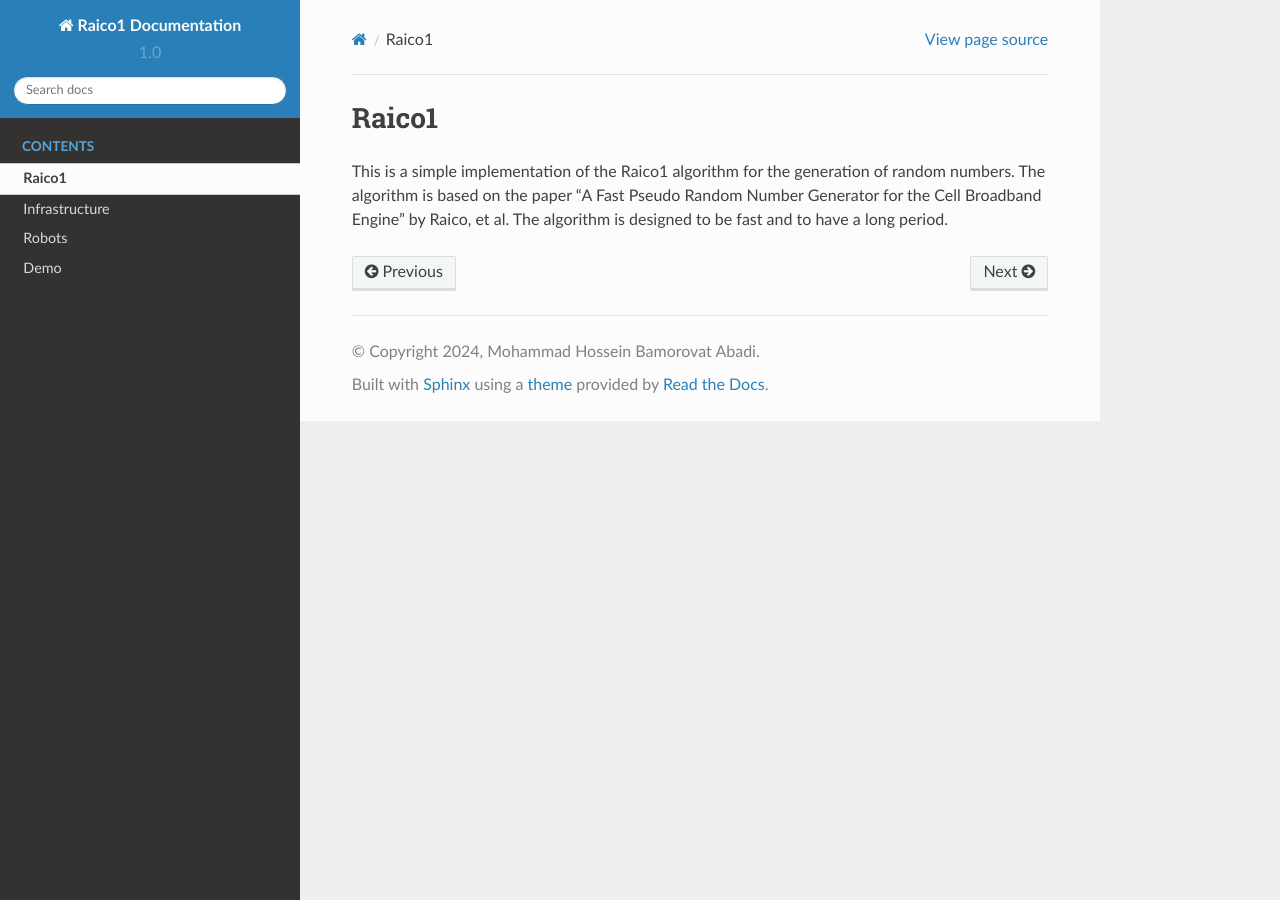
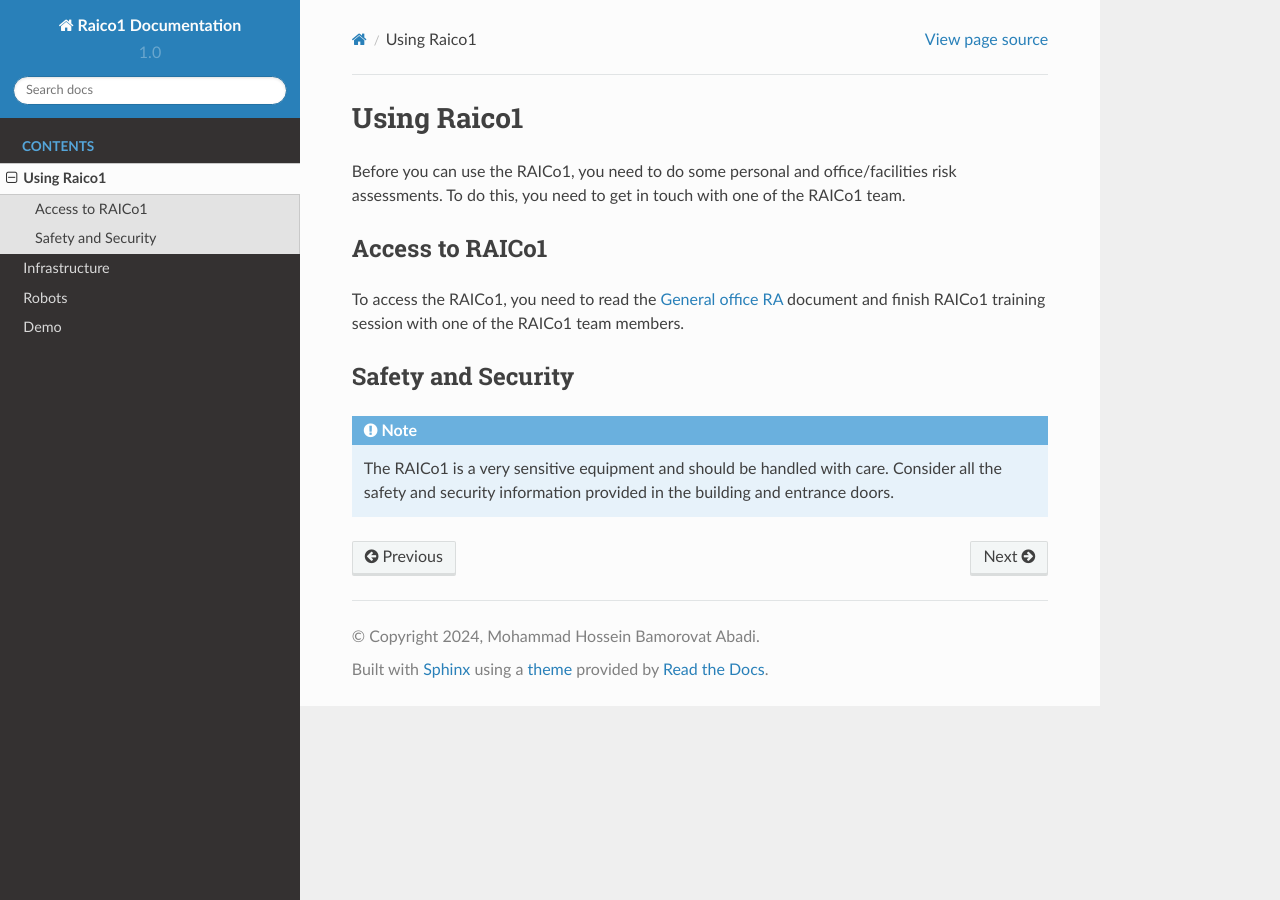
Before and after one commit to UoM-RAICo1/raico-docs, a Sphinx documentation site: the page built from source/raico1/index.rst, in a window 1280 px wide. Built offline with Sphinx 7.4.7 and the Read the Docs theme 2.0.0, drawn with Linux system fonts in a browser that asks for light colours.

Commit message:
Add gitignore, require and edit some details in use raico.rst file

```diff
--- /dev/null
+++ b/requirements.txt
@@ -0,0 +1,2 @@
+sphinx
+sphinx_rtd_theme
--- a/source/raico1/index.rst
+++ b/source/raico1/index.rst
@@ -1,4 +1,24 @@
-Raico1
-======
 
-This is a simple implementation of the Raico1 algorithm for the generation of random numbers. The algorithm is based on the paper "A Fast Pseudo Random Number Generator for the Cell Broadband Engine" by Raico, et al. The algorithm is designed to be fast and to have a long period.
+.. _General office RA: https://livemanchesterac.sharepoint.com/:w:/r/sites/UOM-PS-FSE-RiskAssessments/_layouts/15/Doc.aspx?sourcedoc=%7B51DD5EE0-8198-402F-90D9-E1328683CF42%7D&file=EEE_RAICo1_REEL_General%20Office.docx&action=default&mobileredirect=true
+.. .. _RAICo1 team: https://www.reel.fr/en/raico1/
+.. _using_raico1:
+
+Using Raico1
+============
+
+Before you can use the RAICo1, you need to do some personal and office/facilities risk assessments. To do this,
+you need to get in touch with one of the RAICo1 team.
+
+
+Access to RAICo1
+----------------
+.. .. note::
+
+To access the RAICo1, you need to read the `General office RA`_ document and finish RAICo1 training session with one of the RAICo1 team members.
+
+
+
+Safety and Security
+-------------------
+.. note::
+    The RAICo1 is a very sensitive equipment and should be handled with care. Consider all the safety and security information provided in the building and entrance doors.
```
Also changed, not shown: README.md (+61 -53 lines), source/index.rst (+10 -4 lines), 1 other file.
